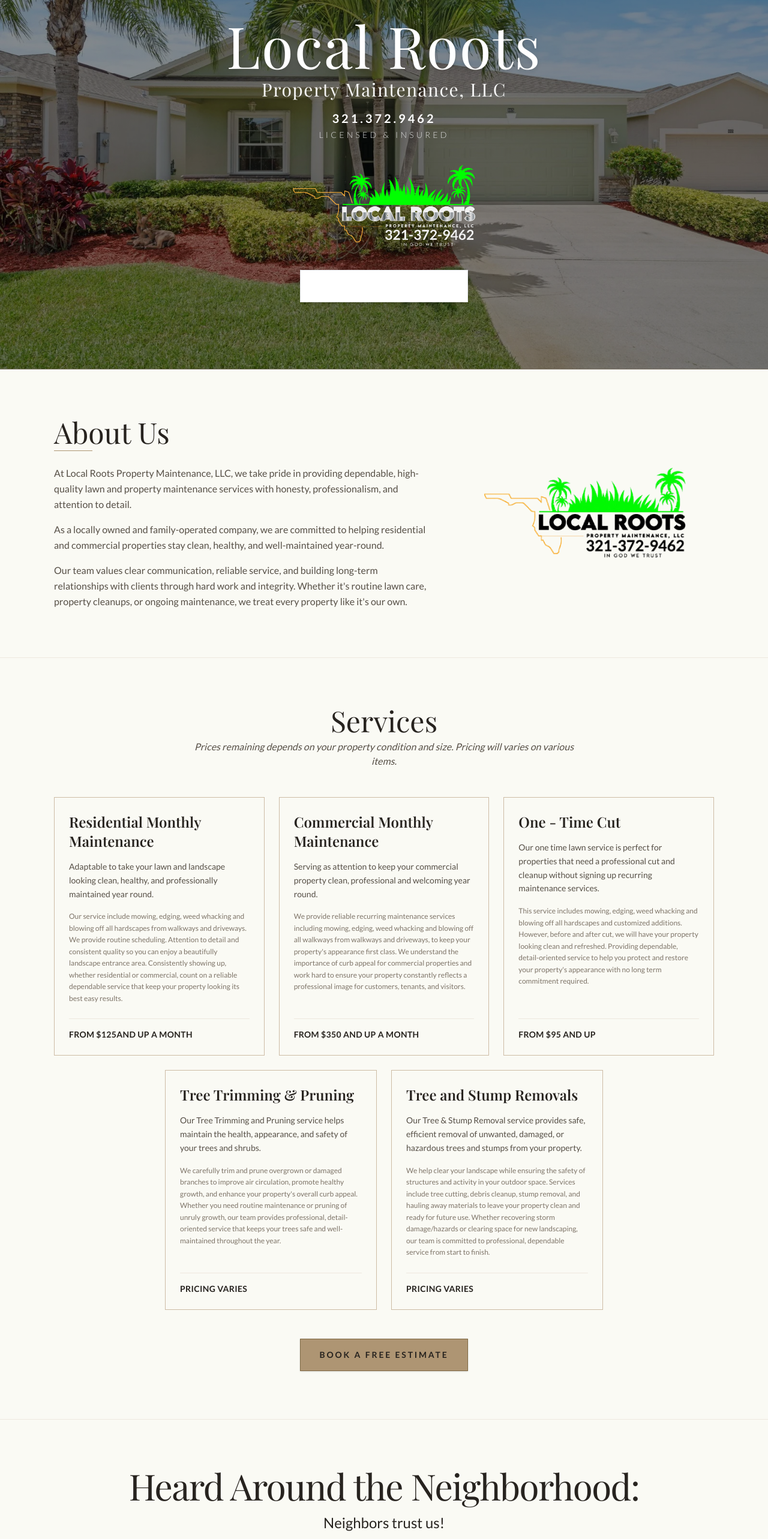
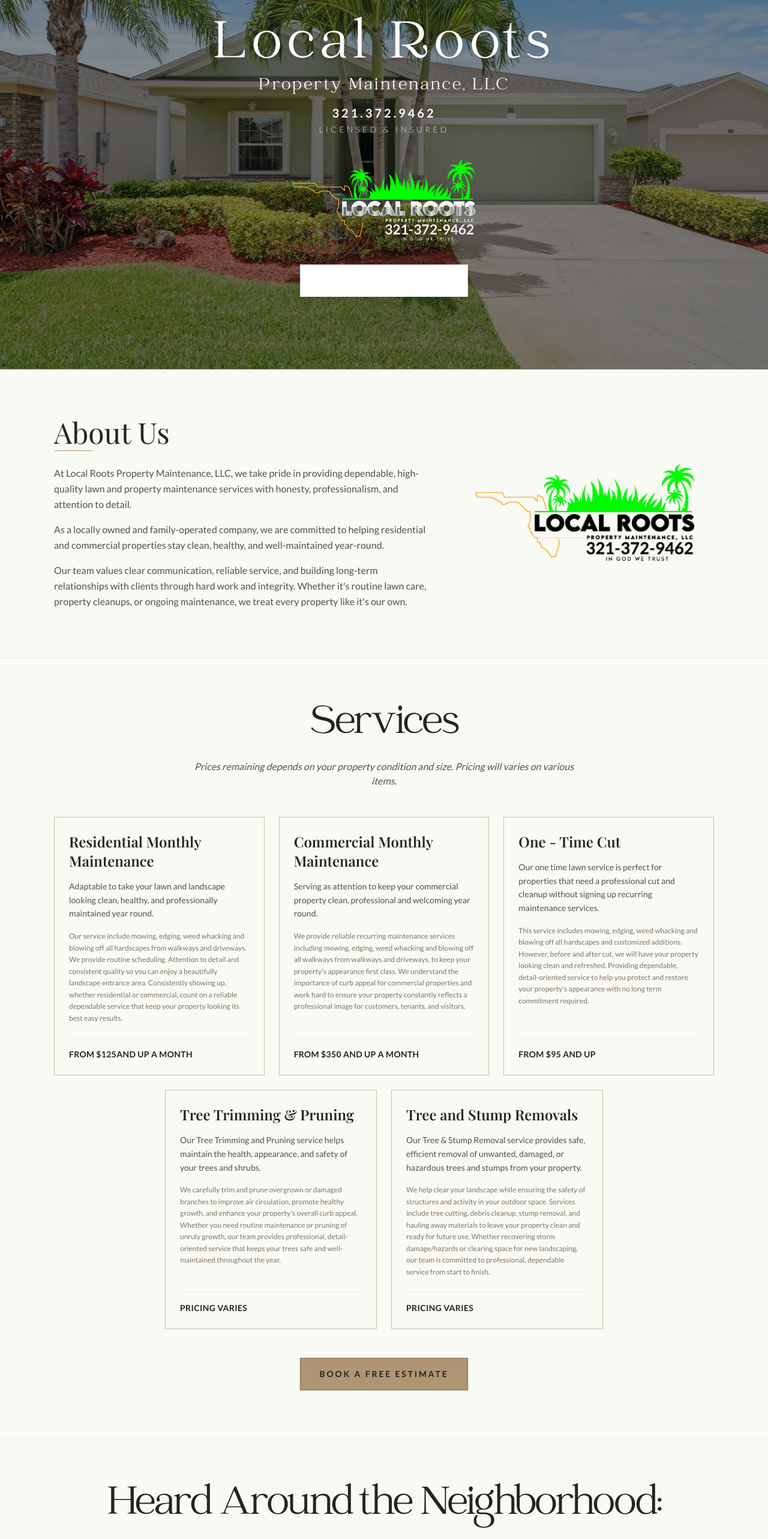
Before and after one commit to umar-hassan-987/local-roots, a Next.js app: page / in a window 1280 px wide. Shown: the part 120-2686 px from the top of the page at 60% size. Built offline with nearby package versions, Linux system fonts and the light colour scheme; a web font is replaced by a local one.

Commit message:
done-font

```diff
--- a/src/app/globals.css
+++ b/src/app/globals.css
@@ -1,4 +1,12 @@
 @import "tailwindcss";
+
+@font-face {
+  font-family: 'Catchy Mager';
+  src: url('/fonts/catchy-mager.otf') format('opentype');
+  font-weight: normal;
+  font-style: normal;
+  font-display: swap;
+}
 
 :root {
   --background: #fafaf4;
@@ -13,6 +21,8 @@
   --color-background: var(--background);
   --color-foreground: var(--ink);
   --font-sans: var(--font-body);
+  --font-heading: var(--font-heading);
+  --font-catchy: 'Catchy Mager', cursive;
 }
 
 body {
--- a/src/components/sections/AboutSection.tsx
+++ b/src/components/sections/AboutSection.tsx
@@ -19,8 +19,12 @@
 
         {/* Right Column: Brand Logo */}
         <div className="md:col-span-5 flex justify-center">
-          <div className="w-full max-w-[400px] p-6 ">
-            <BrandLogo rootClassName="bg-transparent" imagesrc="/img/black-logo.png"/>
+          <div className="w-full max-w-[700px] p-6">
+            <BrandLogo
+              rootClassName="bg-transparent"
+              imagesrc="/img/black-logo.png"
+              maxHeight="450px"
+            />
           </div>
         </div>
       </div>
--- a/src/components/sections/ContactSection.tsx
+++ b/src/components/sections/ContactSection.tsx
@@ -4,14 +4,20 @@
   return (
     <section id="contact" className="py-20 px-6 bg-[#d2c7ba]">
       <div className="max-w-[1200px] mx-auto">
-        <h2 className="font-heading text-6xl md:text-8xl text-black text-center font-normal mb-16">
+        <h2 className="font-heading text-4xl md:text-7xl text-black text-center font-normal mb-16"
+          style={{
+           fontFamily: "'Catchy Mager', serif",
+            letterSpacing: "-0.04em",
+            lineHeight: "0.9"
+         }}
+        >
           Contact Us
         </h2>
 
         <div className="grid grid-cols-1 md:grid-cols-3 gap-8 text-left">
           {/* Column 1: Contact Information */}
           <div className="border border-[#a89e91] p-10 flex flex-col min-h-[300px]">
-            <h3 className="text-2xl text-black font-semibold mb-8">
+            <h3 className="text-2xl text-black font-semibold mb-8" style={{fontFamily: "'Arial', sans-serif"}}>
               Contact Information
             </h3>
             <ul className="space-y-6 text-[1rem] text-black">
--- a/src/components/sections/HeroSection.tsx
+++ b/src/components/sections/HeroSection.tsx
@@ -22,10 +22,23 @@
 
       {/* Main Hero Content */}
       <div className="flex-grow flex flex-col justify-center items-center text-center text-white px-4 py-8 z-10">
-        <h1 className="font-heading text-6xl md:text-8xl tracking-wide font-normal drop-shadow-md">
+        <h1 className="font-heading text-6xl md:text-8xl tracking-wide font-normal drop-shadow-md"
+          style={{
+           fontFamily: "'Catchy Mager', serif",
+            letterSpacing: "0.09em",
+            lineHeight: "0.9"
+         }}
+
+        >
           Local Roots
         </h1>
-        <h2 className="font-heading text-2xl md:text-3xl tracking-wider mt-2 opacity-95">
+        <h2 className="font-heading text-2xl md:text-3xl tracking-wider mt-2 opacity-95"
+        style={{
+           fontFamily: "'Catchy Mager', serif",
+            letterSpacing: "0.09em",
+            lineHeight: "0.9"
+         }}
+         >
           Property Maintenance, LLC
         </h2>
 
--- a/src/components/sections/ReviewsSection.tsx
+++ b/src/components/sections/ReviewsSection.tsx
@@ -6,7 +6,14 @@
     <section id="reviews" className="py-20 px-6 bg-[#fafaf4] border-b border-[#eee8df] text-center">
       <div className="max-w-[1200px] mx-auto">
         {/* Headings */}
-        <h2 className="font-heading text-3xl md:text-6xl text-[#27231f] font-normal mb-4 tracking-tight">
+        <h2
+          className="text-4xl md:text-7xl text-[#27231f] font-normal mb-6"
+          style={{
+           fontFamily: "'Catchy Mager', serif",
+            letterSpacing: "-0.04em",
+            lineHeight: "0.9"
+         }}
+        >
           Heard Around the Neighborhood:
         </h2>
         <p className="text-lg md:text-2xl text-[#27231f] mb-12 font-medium">
--- a/src/components/sections/ServicesSection.tsx
+++ b/src/components/sections/ServicesSection.tsx
@@ -6,7 +6,14 @@
     <section id="services" className="py-20 px-6 bg-[#fafaf4] border-b border-[#eee8df] text-center">
       <div className="max-w-[1100px] mx-auto">
         {/* Section Heading */}
-        <h2 className="font-heading text-4xl md:text-5xl text-[#27231f] font-normal mb-2">
+        <h2
+          className="text-4xl md:text-7xl text-[#27231f] font-normal mb-6"
+          style={{
+           fontFamily: "'Catchy Mager', serif",
+            letterSpacing: "-0.04em",
+            lineHeight: "0.9"
+         }}
+        >
           Services
         </h2>
         <p className="text-sm md:text-base text-[#564f46] italic max-w-2xl mx-auto mb-12">
--- a/src/components/sections/WorkSection.tsx
+++ b/src/components/sections/WorkSection.tsx
@@ -25,7 +25,14 @@
     <section id="work" className="py-20 px-6 bg-[#fafaf4] border-b border-[#eee8df] text-center">
       <div className="max-w-[1100px] mx-auto">
         {/* Section Heading */}
-        <h2 className="font-heading text-4xl md:text-5xl text-[#27231f] font-normal mb-12">
+        <h2
+          className="text-4xl md:text-7xl text-[#27231f] font-normal mb-6"
+          style={{
+           fontFamily: "'Catchy Mager', serif",
+            letterSpacing: "-0.04em",
+            lineHeight: "0.9"
+         }}
+        >
           Our Work
         </h2>
 
--- a/src/components/ui/BrandLogo.tsx
+++ b/src/components/ui/BrandLogo.tsx
@@ -3,6 +3,7 @@
   className?: string;
   alt?: string;
   imagesrc?: string;
+  maxHeight?: string;
 };
 
 export function BrandLogo({
@@ -10,6 +11,7 @@
   className,
   alt = "Local Roots Property Maintenance Logo",
   imagesrc = "/img/logo.png",
+  maxHeight = "160px",
 }: BrandLogoProps) {
   const composedClassName = [
     "flex items-center justify-center p-2",
@@ -25,7 +27,7 @@
         src={imagesrc}
         alt={alt}
         className="max-w-full h-auto object-contain mx-auto"
-        style={{ maxHeight: "160px" }}
+        style={{ maxHeight }}
       />
     </div>
   );
```
Also changed, not shown: animations.txt (added), public/fonts/catchy-mager.otf (added).
